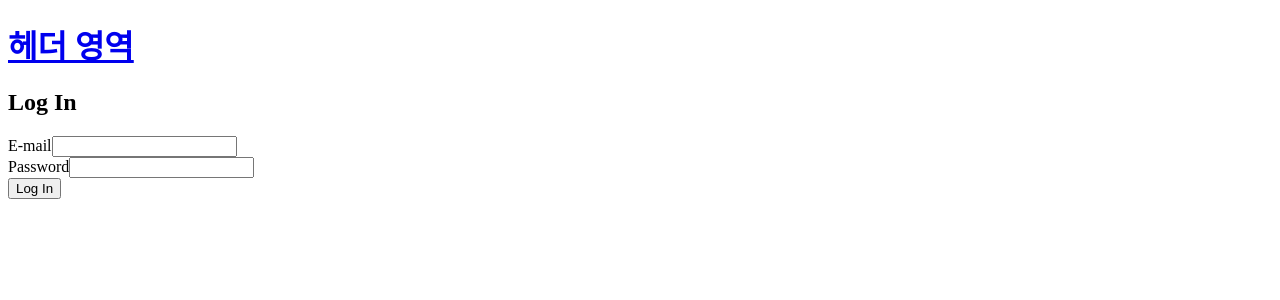
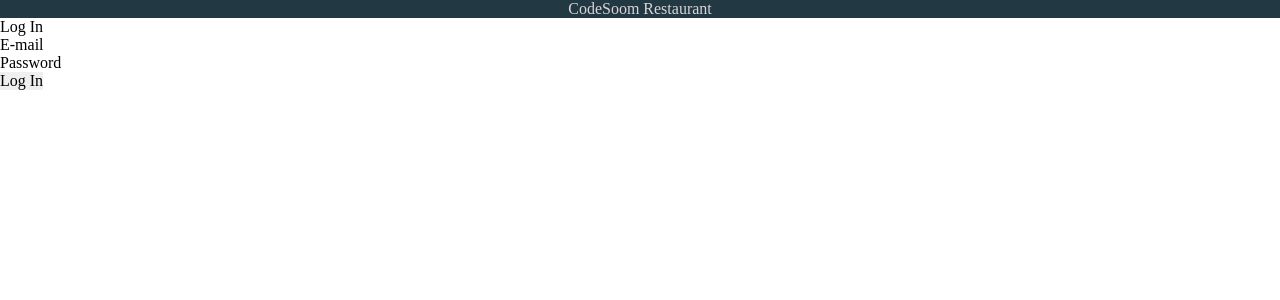
Before and after one commit to CodeSoom/react-week8-assignment-1, a React app: page /login in a window 1280 px wide. Shown: the top 300 px of the page. Built offline with nearby package versions, Linux system fonts and the light colour scheme; the HTML template or start-up script is replaced by a standard one.

Commit message:
🎨 Add emotion styled components
Add Header reset jsx

```diff
--- a/src/App.jsx
+++ b/src/App.jsx
@@ -7,6 +7,13 @@ import {
 } from 'react-router-dom';
 
 import { useDispatch } from 'react-redux';
+
+
+import { Global } from '@emotion/core';
+
+import reset from './style/Reset';
+
+import Header from './style/Header';
 
 import HomePage from './HomePage';
 import AboutPage from './AboutPage';
@@ -19,6 +26,7 @@ import { setAccessToken } from './slice';
 
 import { loadItem } from './services/storage';
 
+
 export default function App() {
   const dispatch = useDispatch();
 
@@ -29,11 +37,11 @@ export default function App() {
 
   return (
     <div>
-      <header>
+      <Header>
         <h1>
-          <Link to="/">헤더 영역</Link>
+          <Link to="/">CodeSoom Restaurant</Link>
         </h1>
-      </header>
+      </Header>
       <Switch>
         <Route exact path="/" component={HomePage} />
         <Route path="/about" component={AboutPage} />
@@ -42,6 +50,7 @@ export default function App() {
         <Route path="/restaurants/:id" component={RestaurantPage} />
         <Route component={NotFoundPage} />
       </Switch>
+      <Global styles={reset} />
     </div>
   );
 }
--- /dev/null
+++ b/src/style/Header.jsx
@@ -0,0 +1,12 @@
+import styled from '@emotion/styled';
+
+const Header = styled.header({
+  backgroundColor: '#223843',
+  textAlign: 'center',
+  '& a': {
+    color: '#DBD3D8',
+    textDecoration: 'none',
+  },
+});
+
+export default Header;
--- /dev/null
+++ b/src/style/Reset.jsx
@@ -0,0 +1,15 @@
+import { css } from '@emotion/core';
+
+const reset = css`
+  * {
+    margin: 0;
+    padding: 0;
+    border: 0;
+    font-size: 100%;
+    font: inherit;
+    vertical-align: baseline;
+    box-sizing : boder-box;
+  }
+`;
+
+export default reset;
```
